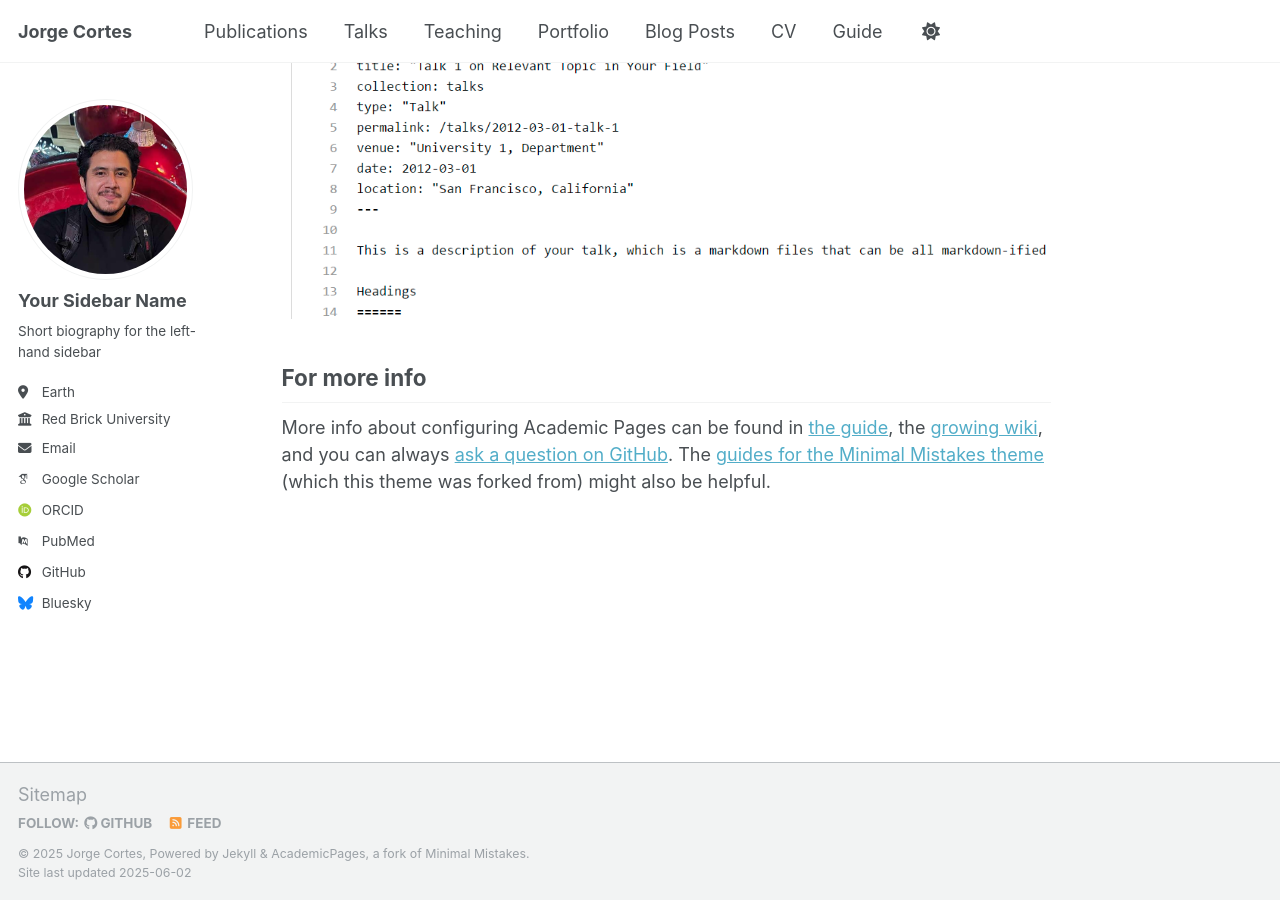
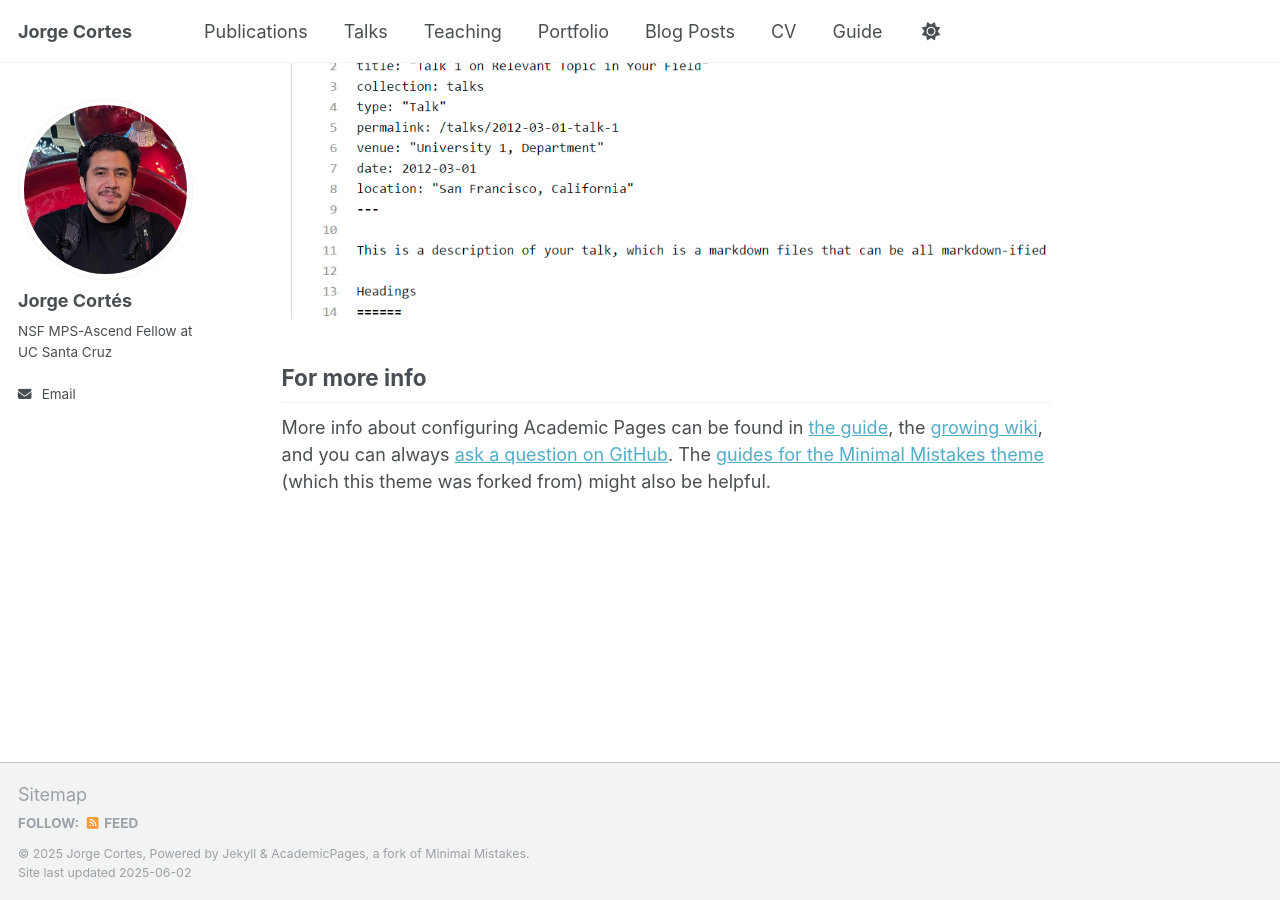
Before and after one commit to jicortes/jicortes.github.io, a Jekyll site: the page built from _pages/about.md, in a window 1280 px wide and 900 px high, scrolled down 2636 px. Built offline with Jekyll 4.4.1, drawn with Linux system fonts in a browser that asks for light colours; some web fonts are replaced.

Commit message:
Update _config.yml

```diff
--- a/_config.yml
+++ b/_config.yml
@@ -23,22 +23,22 @@ repository               : "jicortes/jicortes.github.io"
 author:
   # Biographic information
   avatar           : "profile.jpeg"
-  name             : "Your Sidebar Name"
-  pronouns         : # example: "she/her"
-  bio              : "Short biography for the left-hand sidebar"
-  location         : "Earth"
-  employer         : "Red Brick University"
+  name             : "Jorge Cortés"
+  pronouns         : # pronouns
+  bio              : "NSF MPS-Ascend Fellow at UC Santa Cruz"
+  location         : # URL
+  employer         : # URL
   uri              : # URL
-  email            : "none@example.org"
+  email            : "jicortes@ucsc.edu"
 
   # Academic websites
   academia         : # URL
   arxiv            : # URL - Update with the correct link to your profile
-  googlescholar    : "https://scholar.google.com/citations?user=PS_CX0AAAAAJ"
+  googlescholar    : # URL
   impactstory      : # URL
-  orcid            : "http://orcid.org/yourorcidurl"
+  orcid            : # URL
   semantic         : # URL
-  pubmed           : "https://www.ncbi.nlm.nih.gov/pubmed/?term=john+snow"
+  pubmed           : # URL
   researchgate     : # URL
   scopus           : # URL
 
@@ -46,12 +46,12 @@ author:
   bitbucket        : # Username - Update with your username on the site
   codepen          : # Username
   dribbble         : # Username
-  github           : "academicpages"
+  github           : # Username
   kaggle           : # Username
   stackoverflow    : # User number or user number and name (i.e., use "1" or "1/jeff-atwood")
 
   # Social media
-  bluesky          : "bsky.app" # Replace this with you Bluesky username
+  bluesky          : # Replace this with you Bluesky username
   facebook         : # Username
   flickr           : # Username
   foursquare       : # Username
```
